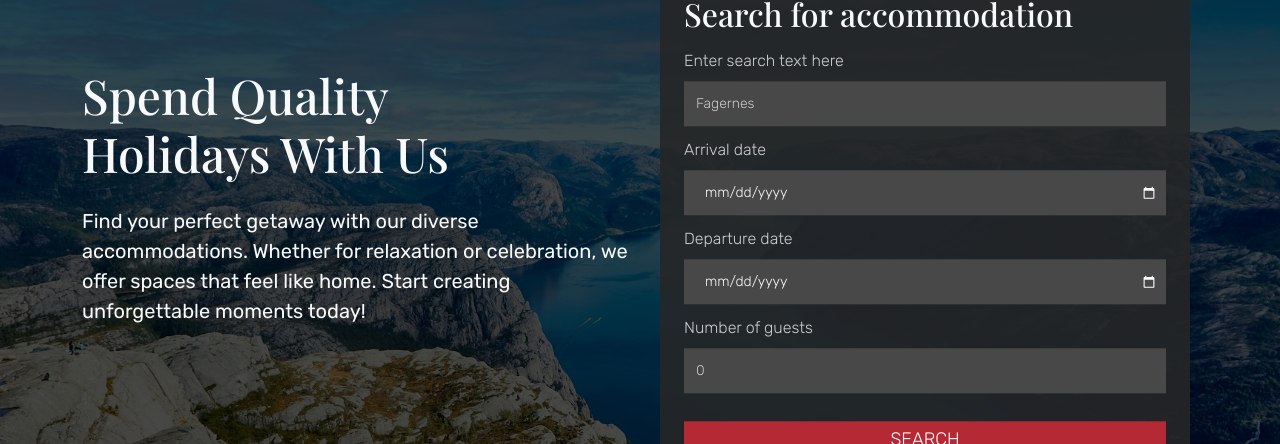
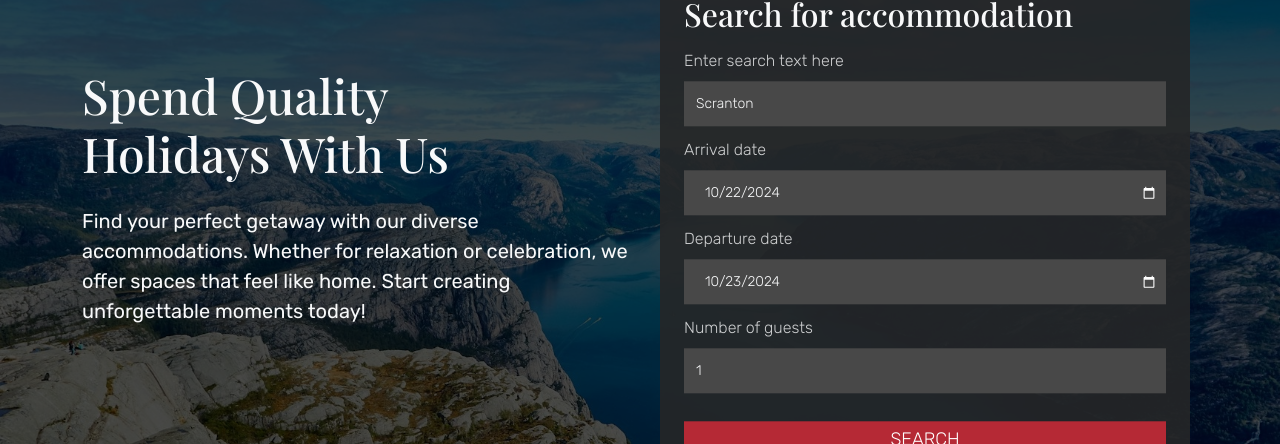
Before and after one commit to teehbee/project-exam-2, a React (Vite) app: page / in a window 1280 px wide. Shown: the part 161-605 px from the top of the page. Built offline with nearby package versions, Linux system fonts and the light colour scheme; a web font is replaced by a local one.

Commit message:
create utilities for finding today and tomorrows date. settung default values in frontpage search

```diff
--- a/src/components/forms/SearchForm.tsx
+++ b/src/components/forms/SearchForm.tsx
@@ -2,6 +2,9 @@ import React from "react";
 import { useForm, SubmitHandler } from "react-hook-form";
 import { yupResolver } from "@hookform/resolvers/yup";
 import * as yup from "yup";
+import { getTodaysDate, getTomorrowsDate } from "../utils";
+
+// Type definition for search data
 
 interface SearchFormInputFP {
   venueSearchNameFP: string;
@@ -9,6 +12,8 @@ interface SearchFormInputFP {
   venueSearchDepFP: string;
   venueSearchNumberFP: number;
 }
+
+// Yup schema for search inputs
 
 const schema = yup.object().shape({
   venueSearchNameFP: yup.string().required("Destination is required"),
@@ -29,11 +34,23 @@ function SearchForm() {
     resolver: yupResolver(schema),
   });
 
+  // Submit handling. For now just consol logging the received data
+
   const onSubmit: SubmitHandler<SearchFormInputFP> = (data) => {
     console.log(data);
   };
 
+  // Setting unique id for input fields
+
   const id = React.useId();
+
+  // Finding date of today for inserting as default value in arrival field
+
+  const today = getTodaysDate();
+
+  // Finding date of tomorrow for inserting as default value in departure field
+
+  const tomorrow = getTomorrowsDate();
 
   return (
     <div className="bg-dark-gray-color text-light search-form mx-auto px-4 pb-5 pt-3">
@@ -42,22 +59,22 @@ function SearchForm() {
         <label htmlFor={id + "-venueSearchNameFP"} className="py-2 text-light fs-0-75rem-to-1rem">
           Enter search text here
         </label>
-        <input type="text" id={id + "-venueSearchNameFP"} placeholder="Fagernes" {...register("venueSearchNameFP")} className="mb-1 fs-0-75rem-to-0-875rem text-light" />
+        <input type="text" id={id + "-venueSearchNameFP"} defaultValue={"Scranton"} {...register("venueSearchNameFP")} className="mb-1 fs-0-75rem-to-0-875rem text-light" />
         {errors.venueSearchNameFP && <p className="text-danger m-0 fs-0-75rem-to-0-875rem">{errors.venueSearchNameFP.message}</p>}
         <label htmlFor={id + "-venueSearchNameFP"} className="py-2 text-light fs-0-75rem-to-1rem">
           Arrival date
         </label>
-        <input type="date" id={id + "-venueSearchArrFP"} placeholder="Fagernes" {...register("venueSearchArrFP")} className="date-search-input mb-1 fs-0-75rem-to-0-875rem text-light pe-2" />
+        <input type="date" id={id + "-venueSearchArrFP"} defaultValue={today} {...register("venueSearchArrFP")} className="date-search-input mb-1 fs-0-75rem-to-0-875rem text-light pe-2" />
         {errors.venueSearchArrFP && <p className="text-danger m-0 fs-0-75rem-to-0-875rem">{errors.venueSearchArrFP.message}</p>}
         <label htmlFor={id + "-venueSearchDepFP"} className="py-2 text-light fs-0-75rem-to-1rem">
           Departure date
         </label>
-        <input type="date" id={id + "-venueSearchDepFP"} placeholder="Fagernes" {...register("venueSearchDepFP")} className="date-search-input mb-1 fs-0-75rem-to-0-875rem text-light pe-2" />
+        <input type="date" id={id + "-venueSearchDepFP"} defaultValue={tomorrow} {...register("venueSearchDepFP")} className="date-search-input mb-1 fs-0-75rem-to-0-875rem text-light pe-2" />
         {errors.venueSearchDepFP && <p className="text-danger m-0 fs-0-75rem-to-0-875rem">{errors.venueSearchDepFP.message}</p>}
         <label htmlFor={id + "-venueSearchDepFP"} className="py-2 text-light fs-0-75rem-to-1rem">
           Number of guests
         </label>
-        <input type="number" id={id + "-venueSearchNumberFP"} placeholder="0" {...register("venueSearchNumberFP")} className="date-search-input mb-1 fs-0-75rem-to-0-875rem text-light pe-2" />
+        <input type="number" id={id + "-venueSearchNumberFP"} defaultValue={1} {...register("venueSearchNumberFP")} className="date-search-input mb-1 fs-0-75rem-to-0-875rem text-light pe-2" />
         {errors.venueSearchNumberFP && <p className="text-danger m-0 fs-0-75rem-to-0-875rem">{errors.venueSearchNumberFP.message}</p>}
         <button className="main-button-red mt-2 mt-md-4 fs-1-125rem">SEARCH</button>
       </form>
--- /dev/null
+++ b/src/components/utils/dateUtils.tsx
@@ -0,0 +1,10 @@
+export const getTodaysDate = (): string => {
+  return new Date().toISOString().split("T")[0];
+};
+
+export const getTomorrowsDate = (): string => {
+  const today = new Date();
+  const tomorrow = new Date(today);
+  tomorrow.setDate(today.getDate() + 1);
+  return tomorrow.toISOString().split("T")[0];
+};
--- a/src/components/utils/index.tsx
+++ b/src/components/utils/index.tsx
@@ -1,3 +1,4 @@
 import useRedirectTimer from "./useRedirectTimer";
+import { getTodaysDate, getTomorrowsDate } from "./dateUtils";
 
-export default useRedirectTimer;
+export { useRedirectTimer, getTodaysDate, getTomorrowsDate };
--- a/src/pages/login/loginSuccess.tsx
+++ b/src/pages/login/loginSuccess.tsx
@@ -1,4 +1,4 @@
-import useRedirectTimer from "../../components/utils";
+import { useRedirectTimer } from "../../components/utils";
 import SuccessMessage from "../../components/successMessages";
 
 function LoginComplete() {
--- a/src/pages/register/registerComplete.tsx
+++ b/src/pages/register/registerComplete.tsx
@@ -1,5 +1,5 @@
 import SuccessMessage from "../../components/successMessages";
-import useRedirectTimer from "../../components/utils";
+import { useRedirectTimer } from "../../components/utils";
 
 function RegistrationComplete() {
   useRedirectTimer("/", 2000);
```
